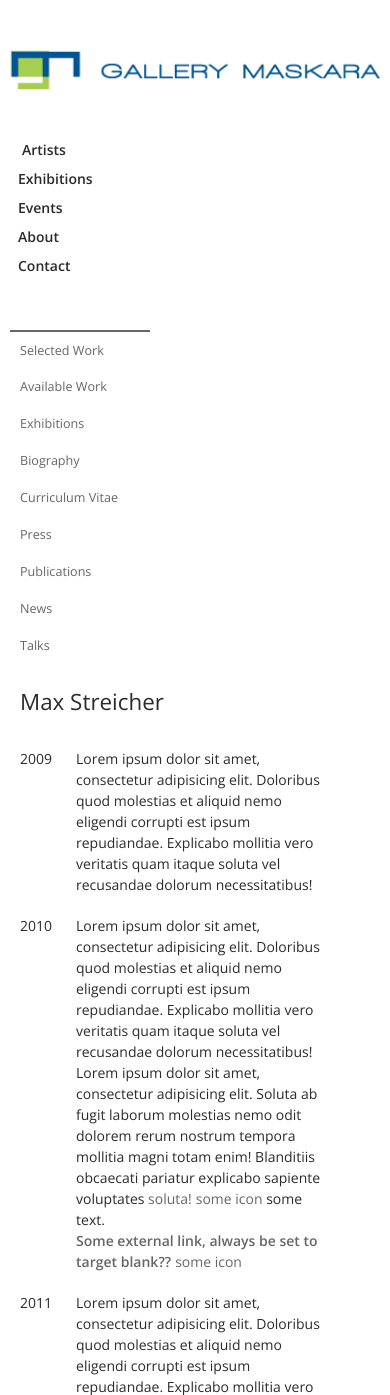
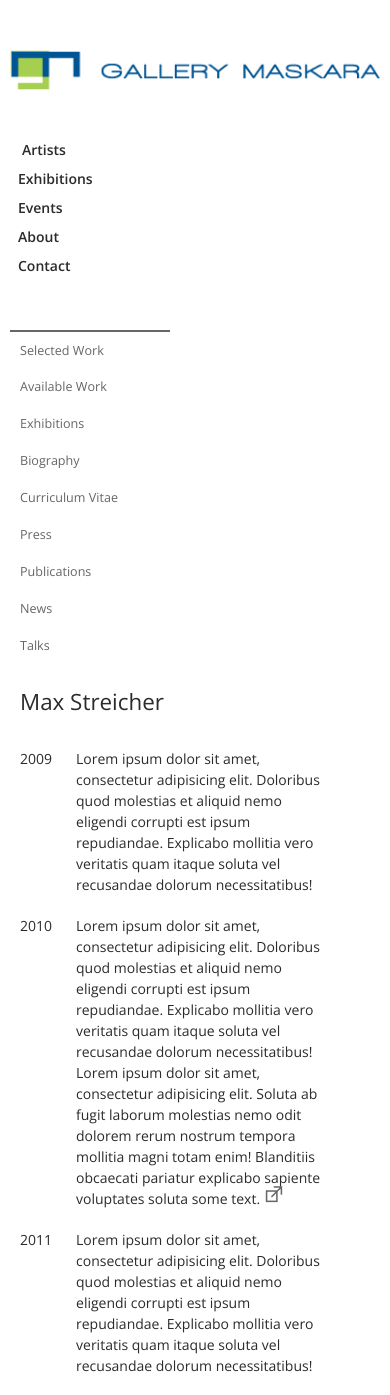
Before and after one commit to batpad/gallerym, a Django app: template templates/artist-press.html in a window 390 px wide. Shown: the top 1395 px of the page. Run offline with Django 3.2, Linux system fonts and the light colour scheme; the template is opened without the code that fills it, so the values that code supplies are empty; parts of the project's set-up code (start-up, migrations or seed data) failed here and were passed over.

Commit message:
changes to external link icon

```diff
--- a/static/css/main.css
+++ b/static/css/main.css
@@ -170,6 +170,14 @@ textarea {
 	padding-bottom: 30px;
 }
 
+.none {
+	display: none; /* uses include adding class to hide pagination buttons  */
+}
+
+.pag-active {
+	font-weight: 600;
+}
+
 .fontIcon, .zoom:before, .downloadPdf:before {
 	font-family: 'icomoon';
 }
@@ -219,7 +227,7 @@ bottom: 2px;
 	color: inherit;
 }
 
-#menu .selectedMenu, #menu li a:hover, .prev-pag:hover, .next-pag:hover, .blue {
+#menu .selectedMenu, #menu li a:hover, .paginationThumbs span:hover, .blue, .linkExternal:hover, .pag-active {
 	color: #005494;
 }
 
@@ -319,6 +327,7 @@ bottom: 2px;
 .paginationThumbs span {
 	padding: 0 0 0 16px;
 	cursor: pointer;
+	color: #666;
 }
 
 .paginationThumbs .prev-pag {
@@ -330,7 +339,6 @@ bottom: 2px;
 	display: inline-block;
 	position: relative;
 	font-size: 90%;
-	color: #888;
 }
 
 #searchBlock {
@@ -473,11 +481,17 @@ padding: 6px 110px 6px 0;
 	padding: 0 0 20px 24px;
 }
 
-.anchorInfo a:after, .linkExternal:after {
+.linkExternal {
+	font-size: 150%;
+	padding: 0 0 0 4px;
+	line-height: 0.5;
+}
+
+/* .anchorInfo a:after, .linkExternal:after {
 	content: "some icon";
 	padding: 0 0 0 4px;
 }
-
+ */
 #mapMaskara {
 	border: 1px solid #999;
 }
@@ -529,6 +543,10 @@ padding: 6px 110px 6px 0;
 	border-top: none;
 }
 
+#sideBar, .sideBar {
+	max-width: 160px;
+}
+
 }
 
 @media only screen and (max-width: 479px) {
--- a/templates/about-press.html
+++ b/templates/about-press.html
@@ -22,8 +22,7 @@
                 </div>
                 <div class="anchorInfo">
                     <p>Lorem ipsum dolor sit amet, consectetur adipisicing elit. Doloribus quod molestias et aliquid nemo eligendi corrupti est ipsum repudiandae. Explicabo mollitia vero veritatis quam itaque soluta vel recusandae dolorum necessitatibus!</p>
-                    <p>Lorem ipsum dolor sit amet, consectetur adipisicing elit. Soluta ab fugit laborum molestias nemo odit dolorem rerum nostrum tempora mollitia magni totam enim! Blanditiis obcaecati pariatur explicabo sapiente voluptates <a href="" class="linkExternal">soluta!</a> some text.</p>
-                    <p><a href="" class="linkExternal"><strong>Some external link, always be set to target blank??</strong></a></p>
+                    <p>Lorem ipsum dolor sit amet, consectetur adipisicing elit. Soluta ab fugit laborum molestias nemo odit dolorem rerum nostrum tempora mollitia magni totam enim! Blanditiis obcaecati pariatur explicabo sapiente voluptates soluta some text.</p>
                 </div> <!-- end anchor info  -->
 
             </div> <!-- end anchor date block  -->
--- a/templates/artist-press.html
+++ b/templates/artist-press.html
@@ -20,8 +20,8 @@
                 </div>
                 <div class="anchorInfo">
                     <p>Lorem ipsum dolor sit amet, consectetur adipisicing elit. Doloribus quod molestias et aliquid nemo eligendi corrupti est ipsum repudiandae. Explicabo mollitia vero veritatis quam itaque soluta vel recusandae dolorum necessitatibus!</p>
-                    <p>Lorem ipsum dolor sit amet, consectetur adipisicing elit. Soluta ab fugit laborum molestias nemo odit dolorem rerum nostrum tempora mollitia magni totam enim! Blanditiis obcaecati pariatur explicabo sapiente voluptates <a href="" class="linkExternal">soluta!</a> some text.</p>
-                    <p><a href="" class="linkExternal"><strong>Some external link, always be set to target blank??</strong></a></p>
+                    <p>Lorem ipsum dolor sit amet, consectetur adipisicing elit. Soluta ab fugit laborum molestias nemo odit dolorem rerum nostrum tempora mollitia magni totam enim! Blanditiis obcaecati pariatur explicabo sapiente voluptates soluta some text.<a href="" class="linkExternal fontIcon" target="_blank">!</a></p>
+
                 </div> <!-- end anchor info  -->
 
             </div> <!-- end anchor date block  -->
--- a/templates/artist-selected.html
+++ b/templates/artist-selected.html
@@ -3,7 +3,7 @@
 {% block mainbar %}
     <div id="selectedThumbs">
         <h1 class="selectedHeading floatLeft">Max Streicher</h1>
-        <div class="paginationThumbs blue smallestFont">
+        <div class="paginationThumbs smallestFont">
             <span>First</span>
             <span>1</span>
             <span>2</span>
```
Also changed, not shown: static/fonts/icons/icomoon.dev.svg, static/fonts/icons/icomoon.svg, static/fonts/icons/icomoon.ttf, static/fonts/icons/icomoon.woff, 1 other file.
